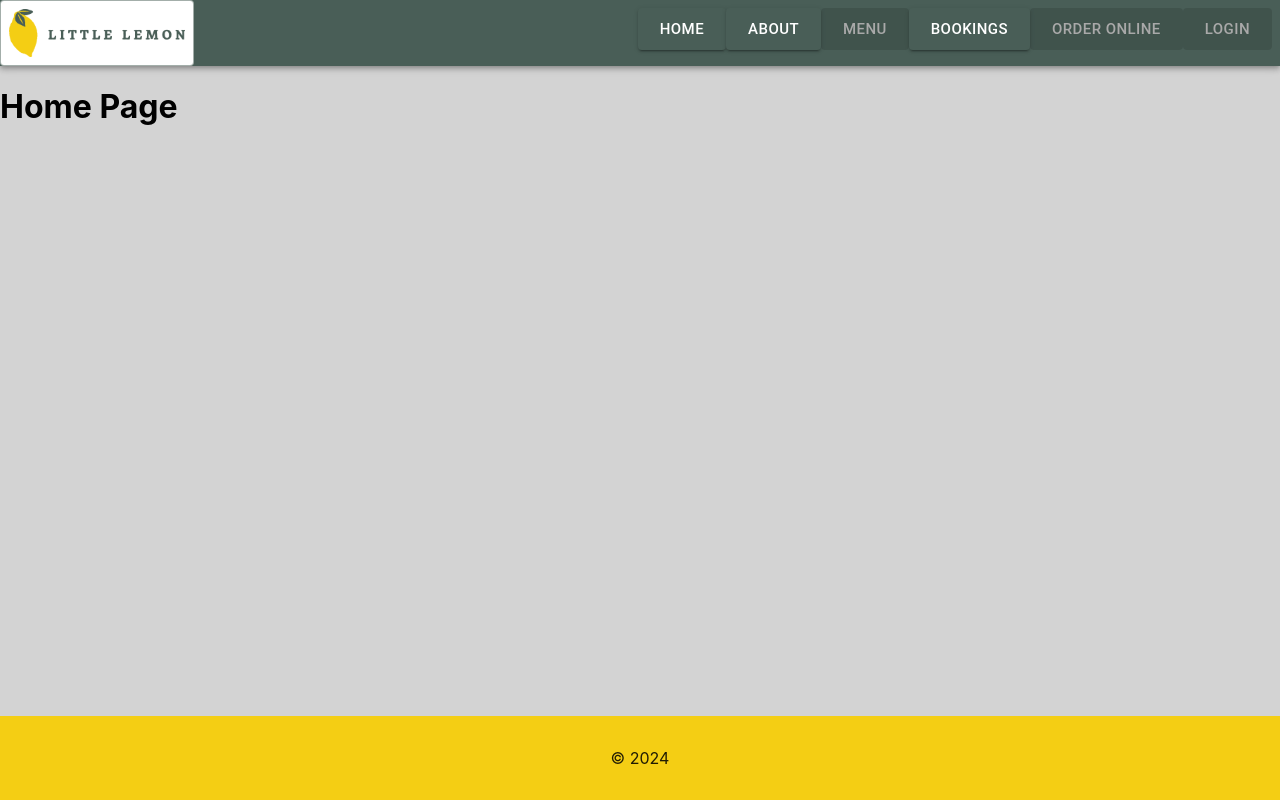
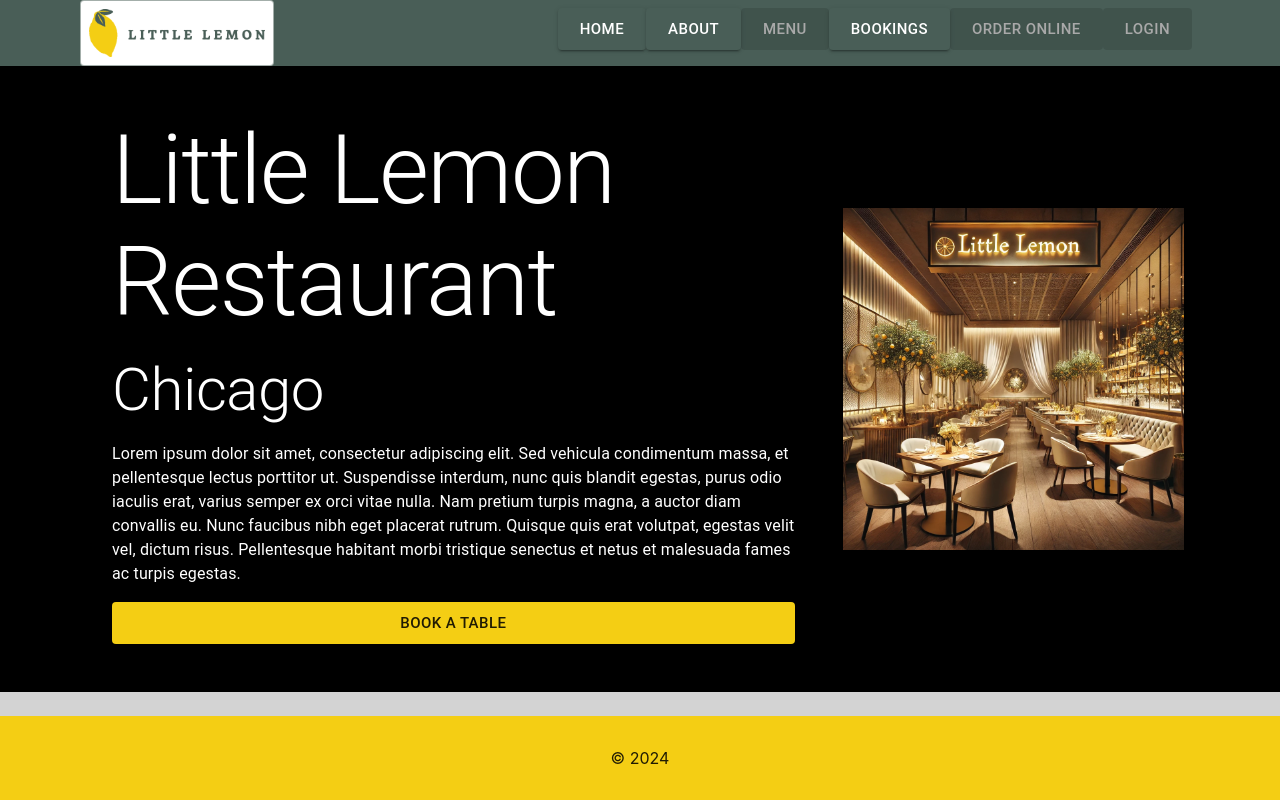
Before and after one commit to ipilatuna-udt/developer-capstone, a React (Create React App) app: page / in a window 1280 px wide. Built offline with nearby package versions, Linux system fonts and the light colour scheme.

Commit message:
Adding Hero Section

```diff
--- a/src/components/Header.js
+++ b/src/components/Header.js
@@ -29,6 +29,7 @@ function Header() {
             display: "flex",
             justifyContent: "space-between",
             flexWrap: "wrap",
+            px: 10
           }}
         >
           <HeaderLogo />
--- /dev/null
+++ b/src/components/home/Hero.css
@@ -0,0 +1,4 @@
+.hero-image {
+    width: 100%;
+    height: auto;
+}
--- /dev/null
+++ b/src/components/home/Hero.js
@@ -0,0 +1,61 @@
+import React from "react";
+import { Typography, Box, Button, Grid2 as Grid } from "@mui/material";
+import "./Hero.css";
+import HomeSection from "./HomeSection";
+
+function Hero() {
+  const bodyText =
+    "Lorem ipsum dolor sit amet, consectetur adipiscing elit. Sed vehicula condimentum massa, et pellentesque lectus porttitor ut. Suspendisse interdum, nunc quis blandit egestas, purus odio iaculis erat, varius semper ex orci vitae nulla. Nam pretium turpis magna, a auctor diam convallis eu. Nunc faucibus nibh eget placerat rutrum. Quisque quis erat volutpat, egestas velit vel, dictum risus. Pellentesque habitant morbi tristique senectus et netus et malesuada fames ac turpis egestas.";
+  return (
+    <HomeSection background="black" color="white">
+      <Grid
+        container
+        spacing={4}
+        sx={{
+          p: 4,
+        }}
+      >
+        <Grid
+          size={{ xs: 12, md: 8 }}
+          sx={{
+            display: "flex",
+            flexDirection: "column",
+            gap: 2,
+            padding: 2,
+          }}
+        >
+          <Typography variant="h1">Little Lemon Restaurant</Typography>
+          <Typography variant="h2">Chicago</Typography>
+          <Typography variant="body1">{bodyText}</Typography>
+          <Button
+            variant="contained"
+            color="secondary"
+            href="/bookings"
+            size="large"
+          >
+            Book a Table
+          </Button>
+        </Grid>
+        <Grid
+          size={{
+            xs: 12,
+            md: 4,
+          }}
+          sx={{
+            display: "flex",
+            justifyContent: "center",
+            alignItems: "center",
+          }}
+        >
+          <img
+            className="hero-image"
+            src="../../assets/home/little-lemon-restaurant.jpg"
+            alt="restaurant"
+          />
+        </Grid>
+      </Grid>
+    </HomeSection>
+  );
+}
+
+export default Hero;
--- /dev/null
+++ b/src/components/home/HomeSection.js
@@ -0,0 +1,13 @@
+import { Box,Container } from '@mui/material'
+
+function HomeSection({background, color, children}) {
+  return (
+  <Box width={1} sx={{background, color}}>
+    <Container>
+        {children}
+    </Container>
+  </Box>
+  );
+}
+
+export default HomeSection;
--- /dev/null
+++ b/src/components/home/index.js
@@ -0,0 +1 @@
+export {default as HomeHero} from "./Hero";
--- a/src/pages/HomePage.js
+++ b/src/pages/HomePage.js
@@ -1,8 +1,11 @@
+import { Grid2 as Grid } from "@mui/material";
+import { HomeHero } from "../components/home";
+
 function HomePage() {
   return (
-    <div>
-      <h1>Home Page</h1>
-    </div>
+    <Grid container spacing={2}>
+      <HomeHero />
+    </Grid>
   );
 }
 
```
Also changed, not shown: public/assets/home/little-lemon-restaurant.jpg (added).
